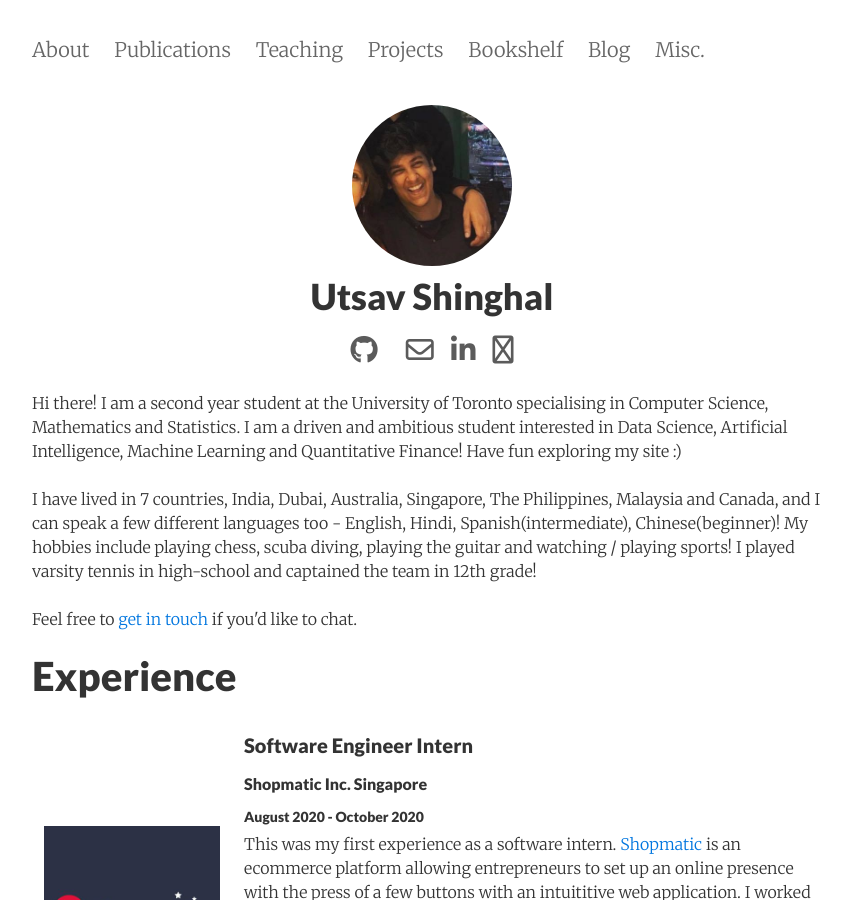
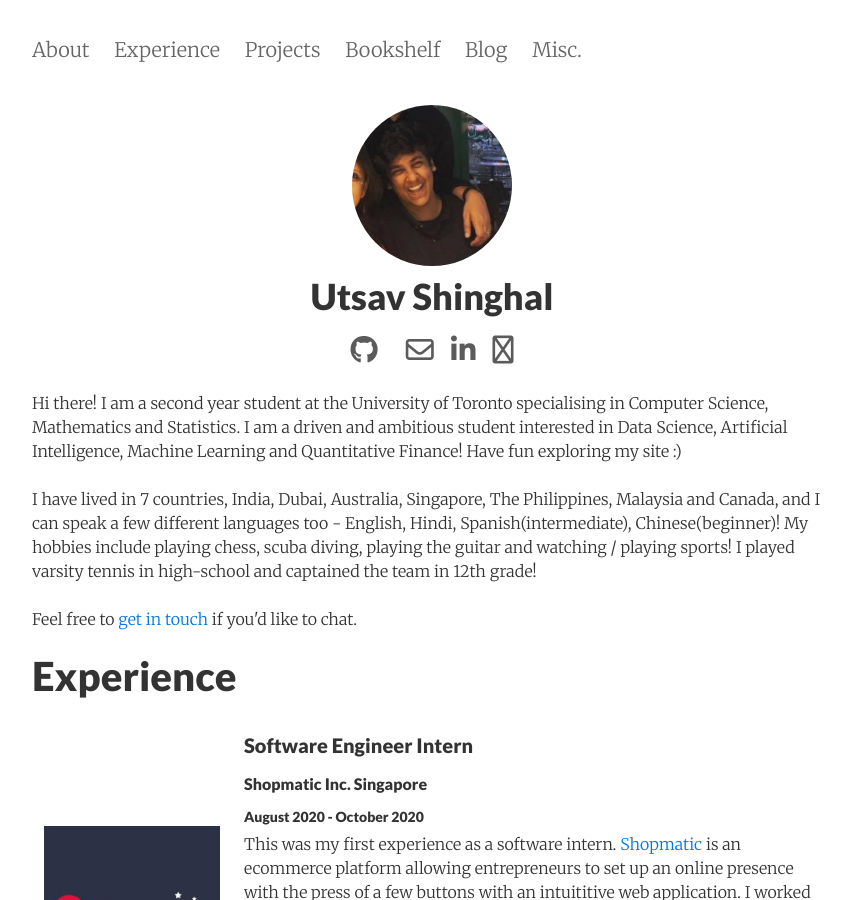
Before and after one commit to ushinghal19/ushinghal19.github.io, a Jekyll site: the page built from index.html, in a window 1280 px wide and 900 px high. Shown: the whole window, without its empty margins (208-1059 px from the left). Built offline with Jekyll 4.4.1, drawn with Linux system fonts in a browser that asks for light colours; nearby versions of some CDN libraries; a style sheet for code colours, icons or effects is not loaded.

Commit message:
updated navigation

```diff
--- a/_includes/navigation.html
+++ b/_includes/navigation.html
@@ -2,8 +2,7 @@
 {% assign page_paths = site.header_pages | default: default_paths %}
 
 <a href="{{ site.url }}">About</a>
-<a href="{{ site.url }}#Publications">Publications</a>
-<a href="{{ site.url }}#Teaching">Teaching</a>
+<a href="{{ site.url }}#Experience">Experience</a>
 <a href="{{ site.url }}#Projects">Projects</a>
 
 {% for path in page_paths %}
```
